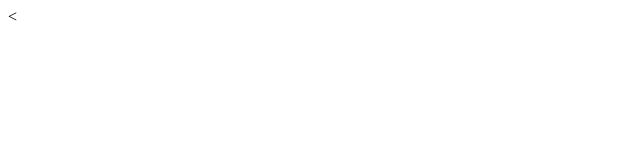
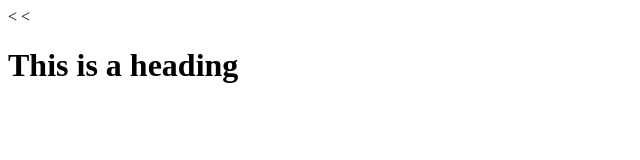
Before and after one commit to AndreinaJc97/git-one, a plain HTML site: page index.html in a window 1280 px wide. Shown: the whole page, without its empty margins (0-640 px from the left). Drawn offline with Linux system fonts and the light colour scheme.

Commit message:
Added index, style and new feature

```diff
--- /dev/null
+++ b/feature.js
@@ -0,0 +1 @@
+console.console.log('hey there');
--- a/index.html
+++ b/index.html
@@ -3,9 +3,9 @@
   <html lang="en" dir="ltr">
     <head>
       <meta charset="utf-8">
-      <title>My second commit</title>
+      <title>I want a new puppyt</title>
     </head>
     <body>
-
+      <<h1>This is a heading</h1>
     </body>
   </html>
--- a/style.css
+++ b/style.css
@@ -0,0 +1,4 @@
+body{
+  background-color: blue;
+  font-size 2em;
+}
```
